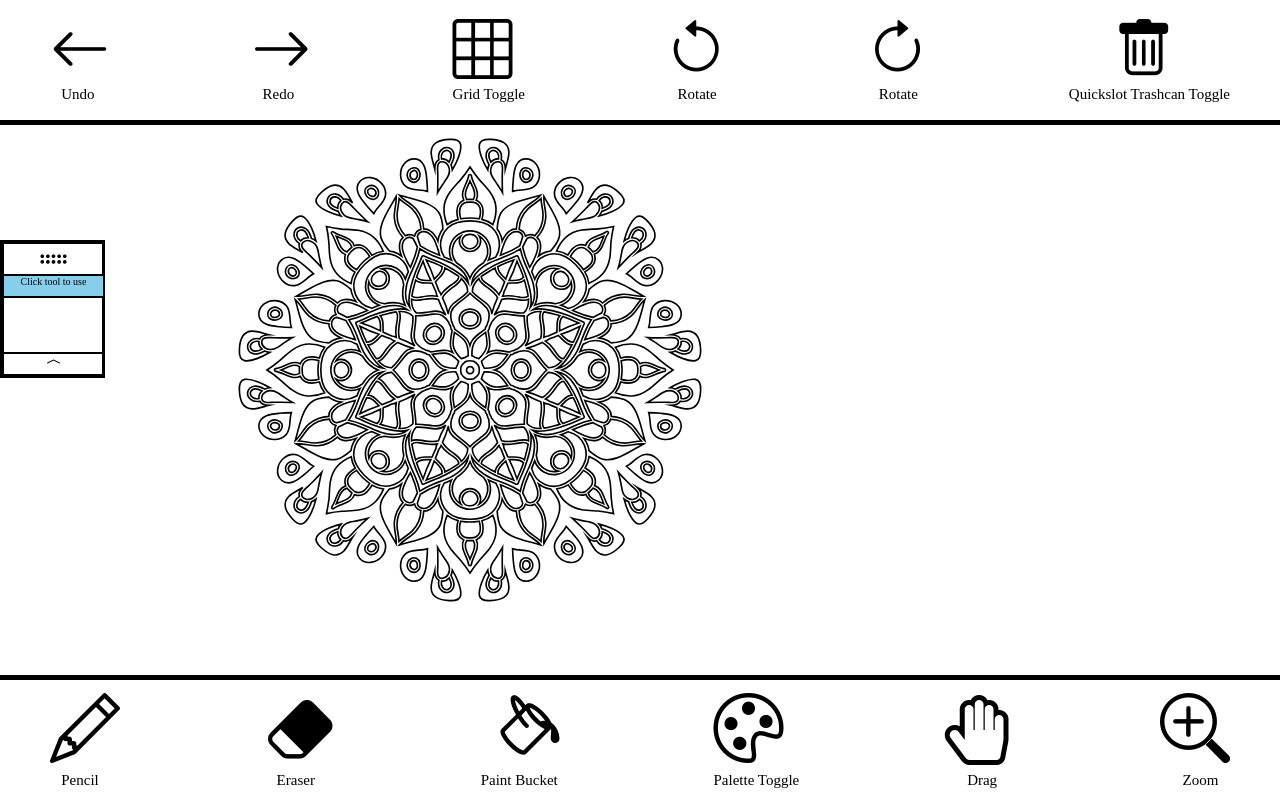
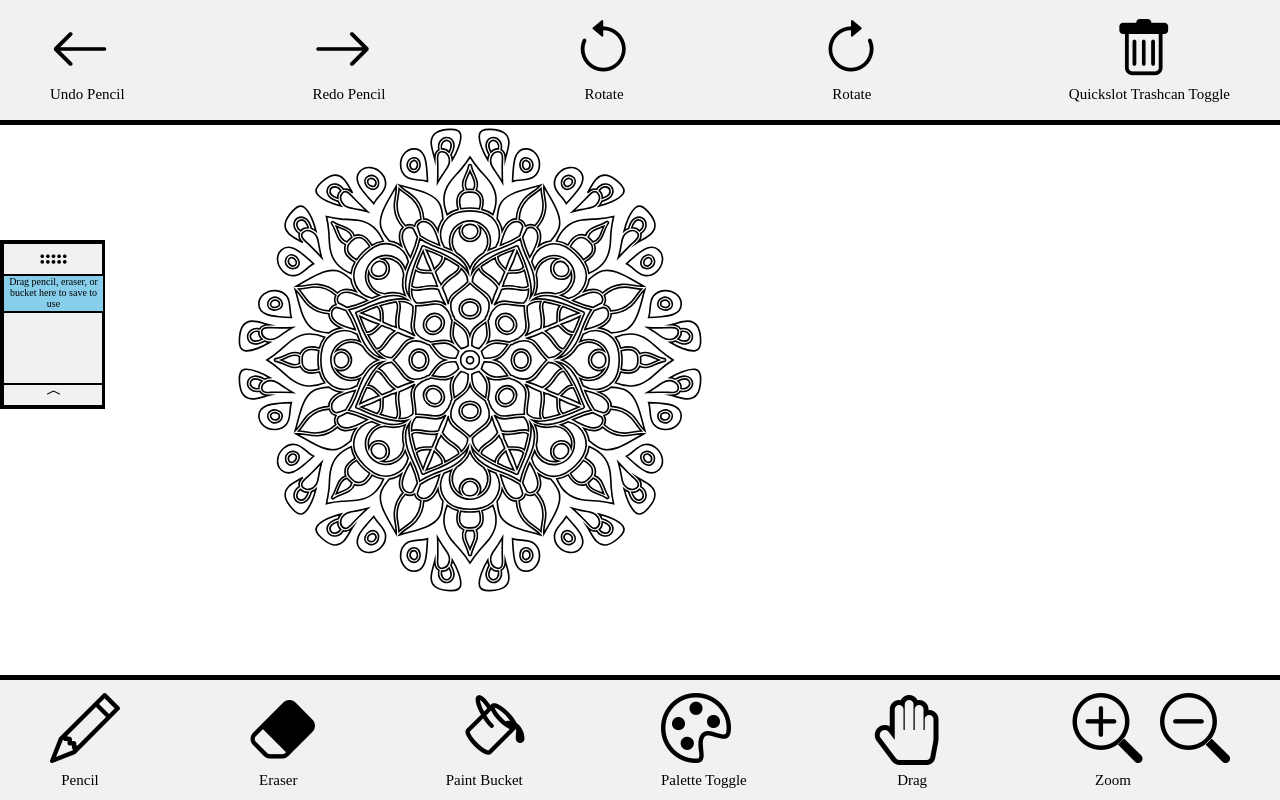
Before and after one commit to cs160-summer-2021/p3-starter-code-Sliqen, a Django app: template coloring/templates/coloring/new_interaction.html in a window 1280 px wide. Run offline with Django 3.2, Linux system fonts and the light colour scheme; the template is opened without the code that fills it, so the values that code supplies are empty.

Commit message:
Final Submission

```diff
--- a/coloring/static/coloring/css/new_interaction.css
+++ b/coloring/static/coloring/css/new_interaction.css
@@ -19,12 +19,15 @@ html, body {
     object-fit: scale-down;
 }
 
+#palette_box {
+    background-color: black;
+    width:40%;
+}
+
 #color-palette {
-    width: 300px;
-    background-color: #f1f1f1;
+    width: 100%;
     display: flex;
     flex-wrap: wrap;
-    position: absolute;
     top: 0;
 }
 
@@ -33,7 +36,6 @@ html, body {
     background-color: #f1f1f1;
     display: flex;
     flex-wrap: wrap;
-    position: absolute;
     top: 400px;
 }
 
@@ -52,7 +54,7 @@ html, body {
     width:99px;
     top: 30%;
     left: 0%;
-    background-color: white;
+    background-color: #f1f1f1;
 }
 
 
@@ -66,6 +68,7 @@ html, body {
     display: flex;
     align-items: center;
     justify-content: space-between;
+    background-color: #f1f1f1;
 }
 
 #bottom_ui {
@@ -78,6 +81,7 @@ html, body {
     display: flex;
     align-items: center;
     justify-content: space-between;
+    background-color: #f1f1f1;
 }
 
 #drag_icon {
@@ -88,30 +92,6 @@ html, body {
     padding-top:0;
 }
 
-#undo {
-
-}
-
-#redo {
-
-}
-
-#grid {
-
-}
-
-#rotate-left {
-
-}
-
-#rotate-right {
-
-}
-
-#trash {
-
-}
-
 #trash_text {
     position: absolute;
     top: 20%;
@@ -120,58 +100,18 @@ html, body {
     width: 20%;
 }
 
-#pencil {
-
-}
-
-#erase {
-
-}
-
-#fill {
-
-}
-
-#palette {
-
-}
-
-#hand {
-
-}
-
-#zoom {
-
-}
-
-
 /* Classes */
-.can_drag {
-
-}
-
 .qs_ui {
     text-align: center;
     border:1px solid black;
 }
 
-
 .top_ui_tool {
     font-size: 60px;
-
-    /* temp
-    outline-width: 1px;
-    outline-color: black;
-    outline-style: solid; */
 }
 
 .bottom_ui_tool {
     font-size: 70px;
-
-    /* temp
-    outline-width: 5px;
-    outline-color: black;
-    outline-style: solid; */
 }
 
 .ui_tool_margin {
--- a/coloring/templates/coloring/new_interaction.html
+++ b/coloring/templates/coloring/new_interaction.html
@@ -18,30 +18,23 @@
 </head>
 <body>
 	<div id="top_ui">
-		<span class="top_ui_tool draggable_tool ui_tool_margin" id="undo" onclick="">
-			 <i class="bi bi-arrow-left"></i> <div style="font-size: 15px;">&nbsp;&nbsp;  Undo </div> </span>
+		<span class="top_ui_tool ui_tool_margin" id="undo" onclick=" undo_draw();">
+			 <i class="bi bi-arrow-left"></i> <div style="font-size: 15px;">  Undo Pencil </div> </span>
 
-		<span class="top_ui_tool draggable_tool ui_tool_margin" id="redo" onclick="">
-			 <i class="bi bi-arrow-right"></i> <div style="font-size: 15px;"> &nbsp;&nbsp; Redo </div> </span>
+		<span class="top_ui_tool ui_tool_margin" id="redo" onclick="redo_draw();">
+			 <i class="bi bi-arrow-right"></i> <div style="font-size: 15px;">  Redo Pencil </div> </span>
 
-		<span class="top_ui_tool draggable_tool ui_tool_margin" id="grid" onclick="">
-			<i class="bi bi-grid-3x3"></i> <div style="font-size: 15px;"> Grid Toggle </div> </span>
-
-		<span class="top_ui_tool draggable_tool ui_tool_margin" id="rotate-left" onclick="">
+		<span class="top_ui_tool ui_tool_margin" id="rotate-left" onclick="rotate_Left();">
 			 <i class="bi bi-arrow-counterclockwise"></i> <div style="font-size: 15px;">&nbsp;&nbsp; Rotate </div>  </span>
 
-		<span class="top_ui_tool draggable_tool ui_tool_margin" id="rotate-right" onclick="">
+		<span class="top_ui_tool ui_tool_margin" id="rotate-right" onclick="rotate_Right();">
 			<i class="bi bi-arrow-clockwise"></i> <div style="font-size: 15px;">&nbsp;&nbsp;  Rotate </div> </span>
 
-		<span class="top_ui_tool draggable_tool ui_tool_margin" id="trash" onclick="trashcan();">
+		<span class="top_ui_tool ui_tool_margin" id="trash" onclick="trashcan();">
 			&nbsp;&nbsp;&nbsp;<i class="bi bi-trash"></i> <div style="font-size: 15px;"> Quickslot Trashcan Toggle</div> </span>
-
-
-
-
 	</div>
 
-	<canvas id="myCanvas" width="750px" height="750px"></canvas>
+	<canvas id="myCanvas"></canvas>
 
 	<div id="bottom_ui">
 		<span class="bottom_ui_tool draggable_tool ui_tool_margin" id="pencil" onclick="highlight(this, 'pencil');">
@@ -53,54 +46,66 @@
 		<span class="bottom_ui_tool draggable_tool ui_tool_margin" id="fill" onclick="highlight(this, 'fill');">
 			&nbsp;<i class="bi bi-paint-bucket"></i><div style="font-size: 15px;">   Paint Bucket </div> </span>
 
-		<span class="bottom_ui_tool draggable_tool ui_tool_margin" id="palette" onclick="showPalette();">
+		<span class="bottom_ui_tool ui_tool_margin" id="palette" onclick="showPalette();">
 			<i class="bi bi-palette"></i> <div style="font-size: 15px;"> Palette Toggle </div> </span>
 
-		<span class="bottom_ui_tool draggable_tool ui_tool_margin" id="hand" onclick="">
+		<span class="bottom_ui_tool ui_tool_margin" id="hand" onclick="drag_on();highlight(this, 'drag');">
 			<i class="fa fa-hand-paper-o" aria-hidden="true"></i> <div style="font-size: 15px;">&nbsp;&nbsp;&nbsp;&nbsp;&nbsp; Drag </div> </span>
 
-		<span class="bottom_ui_tool draggable_tool ui_tool_margin" id="zoom" onclick="">
-			<i class="bi bi-zoom-in"></i> <div style="font-size: 15px;">&nbsp;&nbsp;&nbsp;&nbsp;&nbsp; Zoom </div></span>
-
+		<span class="bottom_ui_tool ui_tool_margin" id="zoom">
+			<span onclick="zoomIn();"><i class="bi bi-zoom-in"></i> </span> <span onclick="zoomOut();"><i class="bi bi-zoom-out"> </i> </span>
+			<div style="font-size: 15px;">&nbsp;&nbsp;&nbsp;&nbsp;&nbsp; Zoom </div></span>
 	</div>
 
 	<div id="drag_ui" style="border:3px solid black;">
 		<div class="qs_ui" id="drag_icon"> <i style="height:30px;width:99px;" class="bi bi-grip-horizontal" ></i> </div>
-		<div class="qs_ui" id="drag_info" style="font-size:10px;height:20px;background-color:skyblue"> Click tool to use</div>
+		<div class="qs_ui" id="drag_info" style="font-size:10px;height:35px;background-color:skyblue"> Drag pencil, eraser, or bucket here to save to use</div>
 		<div class="qs_ui" id="qs_tools" style="height:40px;"> </div>
 		<div class="qs_ui" id="collaspe" style="height:20px;"> <i class="bi bi-chevron-compact-up"></i> </div>
 		<div class="qs_ui" id="expand" style="height:20px;"> <i class="bi bi-chevron-compact-down"></i> </div>
 	</div>
 
-	<div id="color-palette"></div>
-
-	<div id="opacity">
-		Please enter a value between 1 to 13 to see more shades. 1 to 9 for palette A, and 10 to 13 for palette B.
-		<input type="number" id="opVal" min="1" max="13"/> <button onclick="palette_Opacity(document.getElementById('opVal').value)"> Enter </button>
+	<div id='palette_box' style="position: absolute; left: 55%; top: 20%; text-align:center; color: white;">
+		Please select a color. Click the palette toggle again to hide me.
+		<div id="color-palette">  </div>
 	</div>
 
 </body>
 
 <script type="text/javascript" canvas="canvas" >
-	// THIS IS FOR THE PAINT-BUCKET
-	// Maybe make a "current tool" var that tells you what tool you're on
-	// so it can help do the right checks to trigger the right interactions
 
+	// array of paths
+	var my_paths_list = [];
 
-	// Current color
+	// array of redo paths
+	var my_redo_list = [];
+
+	// global var of image
+	var the_image;
+
+	// current color
 	var cur_Color = 'black';
 
-	// Tool variable
+	// tool variable
 	var cur_Tool = "pencil";
 
-	// number of tools in quickslot
+	// number of tools in the quickslot
 	var numqsTools = 0;
 
-	var bottomTools = ["pencil", "erase", "fill", "palette", "hand", "zoom"];
+	// list of tools on the bottom menu that get highlighted
+	var bottomTools = ["pencil", "erase", "fill", "hand"];
 
+	// global variable of the canvas
 	var canvas = document.getElementById('myCanvas');
 
+	// enables throwing away quickslot tools
 	var trash_mode = false;
+
+	// enables dragging canvas
+	var drag_mode = 'disable';
+
+	// the different shades of colors
+	shades = ['50', '100', '200', '300', '400', '500', '600', '700', '800', '900', 'a100', 'a200', 'a400', 'a700'];
 
 	// coloring page
 	var mandala = {
@@ -116,9 +121,7 @@
 		$container: $('#color-palette')
 	}
 
-
-// Got the regex from https://stackoverflow.com/questions/10970958/get-a-color-component-from-an-rgb-string-in-javascript
-
+// got the regex from https://stackoverflow.com/questions/10970958/get-a-color-component-from-an-rgb-string-in-javascript
 	function getColor(c) {
 		if (c === "#000000") {
 			//console.log('blac');
@@ -126,32 +129,22 @@
 		} else {
 			var hex = "#";
 			var rgb = c.match(/\d+/g);
-    		//console.log(rgb);
 			for (let i = 0; i < 3; i++) {
-				//convert rgb[i] to hex;
 				let myNum = parseInt(rgb[i]);
 				let hexNum = myNum.toString(16);
 				hex = hex + hexNum;
-				//console.log(hexNum);
 			}
-			//console.log(hex);
-
 			return hex;
 		}
 	}
 
 
-
 	function myCustomInteraction() {
 		var tool = new paper.Tool();
 		var myPath;
-		// myPath.strokeColor = getColor(cp.history[cp.history.length - 1]); // create var cur_color
-		// If mouse drag and have pencil we can draw
 
-		//console.log(historyString);
 		tool.onMouseDrag = function (event) {
 			if (cur_Tool === "pencil") {
-				//var myPath = new paper.Path();
 				myPath.strokeColor = cur_Color;
 				myPath.add(event.point);
 			}
@@ -167,14 +160,16 @@
 		}
 
 
-		// If mouse click and have fill we can draw
+		// if mouse click and have fill we can draw
 		tool.onMouseDown = function (event) {
 			myPath = new paper.Path();
+			my_paths_list.push(myPath);
+			console.log(my_paths_list);
 			if (cur_Tool === "fill") {
 				var hit = mandala.item.hitTest(event.point, { tolerance: 10, fill: true });
 				if (hit) {
 						// Color pallette keeps track of the full history of colors, though we
-						// only color in with the most-recent color.
+						// Only color in with the most-recent color.
 					hit.item.fillColor = cur_Color;
 				}
 			}
@@ -192,11 +187,10 @@
 			var $swatch = $("<div>").css("background-color", colors[i])
 							.addClass("swatch");
 			$swatch.click(function(){
-				// add color to the color palette history
+				// Add color to the color palette history
 				cp.history.push($(this).css("background-color"));
 				document.getElementById("pencil").style.color = $(this).css("background-color");
 				document.getElementById("fill").style.color = $(this).css("background-color");
-				//console.log(document.getElementById("#pencil").style.color);
 				cur_Color = $(this).css("background-color");
 			});
 			cp.$container.append($swatch);
@@ -209,29 +203,13 @@
 		$.getJSON('/static/coloring/vendors/material/material-colors.json', function(colors){
 			var keys = Object.keys(colors);
 			for (var i = keys.length - 1; i >= 0; i--) {
-				cp.options.push(colors[keys[i]][500]);
+				for (let j = 0; j < shades.length; j++) {
+					cp.options.push(colors[keys[i]][shades[j]]);
+				}
 			}
 			createColorPalette(cp.options);
 		});
 	}
-
-	opacities = ['50', '100', '200', '300', '400', '500', '600', '700', '800', '900', 'a100', 'a200', 'a400', 'a700'];
-	// allows user to toggle the opacity of the palette
-	function palette_Opacity(opacity){
-
-		cp.options = [];
-		cp.$container.html(" ");
-		$.getJSON('/static/coloring/vendors/material/material-colors.json', function(colors){
-			var keys = Object.keys(colors);
-			for (var i = keys.length - 1; i >= 0; i--) {
-				cp.options.push(colors[keys[i]][opacities[opacity]]);
-			}
-			createColorPalette(cp.options);
-		});
-	}
-
-
-
 
 	function init(custom){
 		paper.setup(canvas);
@@ -239,11 +217,10 @@
 
 		paper.project.importSVG(mandala.filePath, function(item) {
 			mandala.item = item._children["design-freepik"];
-
 			mandala.item = mandala.item.scale(0.65);
 			mandala.item.position.x += 110;
-			mandala.item.position.y -= 110;
-
+			mandala.item.position.y -= 120;
+			the_image = mandala.item;
 			paper.project.insertLayer(0,mandala.item);
 
 			if (custom) {
@@ -255,16 +232,57 @@
 		});
 	}
 
-	// Set up the mandala interactivity.
+	// set up the mandala interactivity.
 	init(true);
 
 
+	// undo draw
+	function undo_draw() {
+		if (my_paths_list.length > 0) {
+			let x = my_paths_list.pop();
+			let y = x.clone();
+			my_redo_list.push(y);
+			x.remove();
+			y.visible = false;
+		}
+	}
+
+	// redo draw
+	function redo_draw() {
+		if (my_redo_list.length > 0) {
+			let mypush = my_redo_list.pop();
+			mypush.visible = true;
+			my_paths_list.push(mypush);
+		}
+	}
+
+	// rotates left
+	function rotate_Left() {
+		the_image = the_image.rotate(330);
+		paper.project.insertLayer(0, the_image);
+		for (let i = 0; i < my_paths_list.length; i++) {
+			single_path = my_paths_list[i].rotate(330);
+			paper.project.insertLayer(1, single_path);
+		}
+	}
+
+	// rotates right
+	function rotate_Right() {
+		the_image = the_image.rotate(30);
+		paper.project.insertLayer(0, the_image);
+		for (let i = 0; i < my_paths_list.length; i++) {
+			single_path = my_paths_list[i].rotate(30);
+			paper.project.insertLayer(1, single_path);
+		}
+	}
+
+	// enables throwing away tools from quickslot
 	function trashcan() {
 		var info = document.getElementById('drag_info');
 		if (trash_mode === true) {
 			trash_mode = false;
 			document.getElementById('trash').style.outline = "none";
-			info.innerHTML = 'Click tool to use';
+			info.innerHTML = 'Drag pencil, eraser, or bucket here to save to use';
 			info.style.backgroundColor = 'skyblue';
 			return trash_mode;
 		} else {
@@ -276,12 +294,34 @@
 		}
 	}
 
+	// zooms in on canvas
+	function zoomIn() {
+		the_image = the_image.scale(1.2);
+
+		for (let i = 0; i < my_paths_list.length; i++) {
+			my_paths_list[i] = my_paths_list[i].scale(1.2);
+		}
+		for (let j = 0; j < my_redo_list.length; j++) {
+			my_redo_list[j] = my_redo_list[j].scale(1.2);
+		}
+	}
+
+	// zooms out on canvas
+	function zoomOut() {
+		the_image = the_image.scale(0.8);
+
+		for (let i = 0; i < my_paths_list.length; i++) {
+			my_paths_list[i] = my_paths_list[i].scale(0.8);
+		}
+		for (let j = 0; j < my_redo_list.length; j++) {
+			my_redo_list[j] = my_redo_list[j].scale(0.8);
+		}
+	}
+
 	// highlights the tool you clicked on
 	function highlight(u, botTool) {
-		//console.log("trash mode is " + trash_mode);
 		if (trash_mode) {
 			if (u.classList.contains("can_drag")) {
-				//console.log("hi");
 				$(u).remove();
 				numqsTools = numqsTools - 1;
 				resize_qs();
@@ -298,20 +338,24 @@
 			qs[i].style.outline = "";
 		}
 
-		u.style.outline = "5px solid red";
+		if (botTool === 'drag') {
+			if (drag_mode === 'enable') {
+				u.style.outline = "5px solid red";
+			} else {
+				u.style.outline = "";
+			}
+		} else {
+			u.style.outline = "5px solid red";
+		}
 
 		cur_Tool = botTool;
 		if (botTool === 'pencil' || botTool === 'fill') {
 			cur_Color = u.style.color;
 		}
+		if (botTool !== 'drag' && drag_mode === 'enable') {
+			drag_on();
+		}
 	}
-
-
-	//remove things from the toolbar
-	function drag_ui_remove () {
-		$("#qs_tools").delete("[the item you want to delete]")
-	}
-
 
 
 	// initalizes quickslot after page loads
@@ -322,7 +366,6 @@
 		var qs_tool = document.getElementById("qs_tools");
 		qs_tool.style.height = h + "px";
 		qs_tool.style.width = 99 + "px";
-		//qs_tool.style.border = "3px solid black";
 		document.getElementById("drag_ui").style.width = 99 + "px";
 
 		var q = document.getElementsByClassName("qs_ui");
@@ -332,19 +375,12 @@
 	}
 
 	function showPalette() {
-		if ($("#color-palette").is(":visible")) {
-			$("#color-palette").hide();
-			$("#opacity").hide();
+		if ($("#palette_box").is(":visible")) {
+			$("#palette_box").hide();
 		} else {
-			$("#color-palette").show();
-			$("#opacity").show();
+			$("#palette_box").show();
 		}
 	}
-
-	// collaspes quick slot ui
-
-
-
 
 	// resizes the quickslot when you add or remove items
 	function resize_qs() {
@@ -363,14 +399,29 @@
 		}
 	}
 
+	// enables dragging canvas
+	function drag_on() {
+		if (drag_mode === 'disable') {
+			drag_mode = 'enable';
+			$("#myCanvas").draggable(drag_mode);
+		} else {
+			drag_mode = 'disable';
+			$("#myCanvas").draggable(drag_mode);
+		}
+	}
+
+	// initializes canvas to be draggable
+	function drag_init() {
+		$("#myCanvas").draggable();
+		$("#myCanvas").draggable('disable');
+	}
 
 
 	// The other icon functionalities things should be implemented after
 	$(document).ready(function() {
 		// inits
 		$("#expand").hide();
-		$("#color-palette").hide();
-		$("#opacity").hide();
+		$("#palette_box").hide();
 
 		// collaspes quick slot ui
 		$("#collaspe").click(function() {
@@ -426,9 +477,10 @@
 			}
 		});
 
+		// calls init functions for quickslot and drag ui
+		init_qs();
+		drag_init();
 	});
-
-	init_qs();
 
 </script>
 
```
